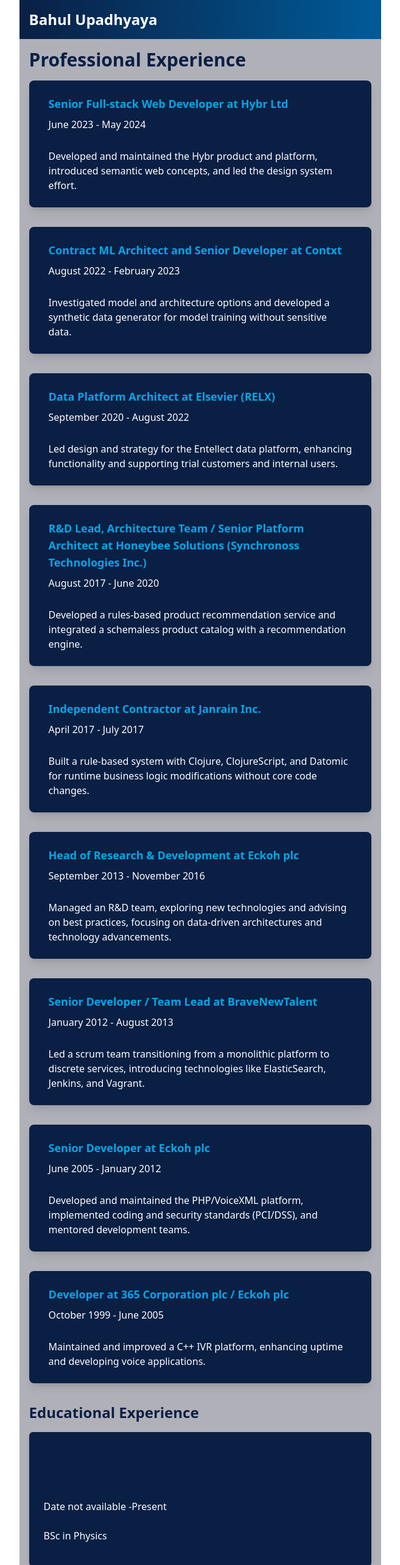
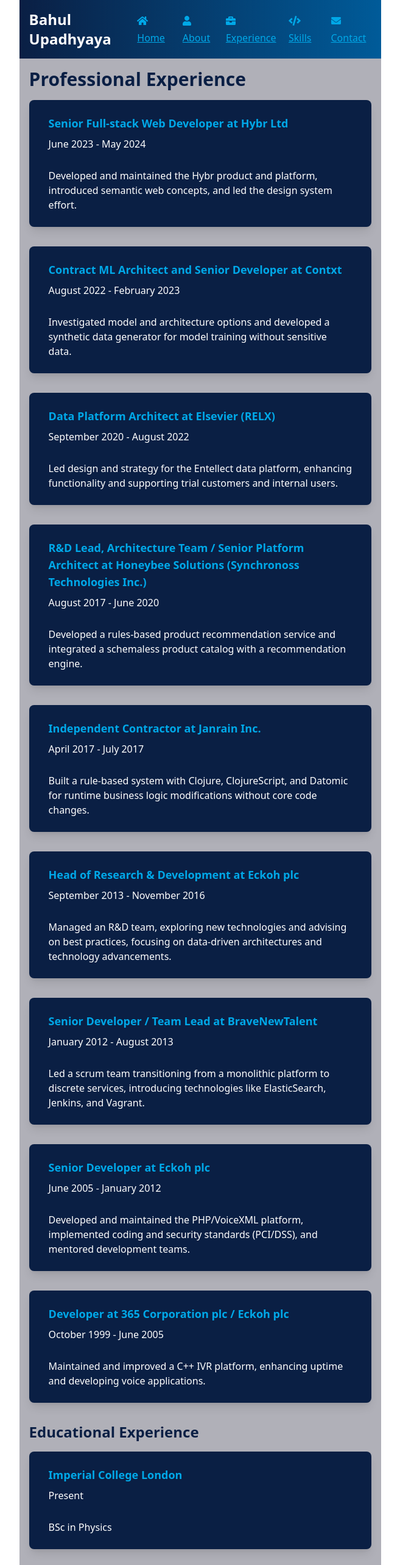
Before and after one commit to bahulneel/bahulneel.github.io, a Next.js app: page /experience in a window 1280 px wide. Shown: the top 2566 px of the page at 61% size, without its empty margins (311-968 px from the left). Built offline with nearby package versions, Linux system fonts and the light colour scheme.

Commit message:
Fix styleing

```diff
--- a/components/Education.js
+++ b/components/Education.js
@@ -11,13 +11,12 @@
   return (
     <>
       {cv.education.map((education, index) => (
-        <div key={index} className="bg-primary-darkBlue px-6 pt-1 pb-4 rounded-md shadow-md mb-6 text-accent-white">
-          <h2 className="text-2xl font-semibold text-accent-orange">{education.institution}</h2>
-          <p className="text-accent-white mb-1">
-            {education.startDate ? formatDate(education.startDate) : 'Date not available'} -
-            {education.endDate ? formatDate(education.endDate) : 'Present'}
+        <div key={index} className="bg-primary-darkBlue px-8 py-6 rounded-lg shadow-lg mb-8 text-accent-white flex flex-col">
+          <h2 className="text-accent-lightBlue text-lg mb-2 mt-0">{education.institution}</h2>
+          <p className="text-base mb-2">
+            {education.startDate && formatDate(education.startDate)}{education.startDate && education.endDate ? ' - ' : ''}{education.endDate ? formatDate(education.endDate) : 'Present'}
           </p>
-          <p className="text-accent-white">{education.studyType ? `${education.studyType} in ${education.area}` : 'Degree not specified'}</p>
+          <p className="text-base mb-0">{education.studyType ? `${education.studyType} in ${education.area}` : 'Degree not specified'}</p>
         </div>
       ))}
     </>
--- a/components/Header.js
+++ b/components/Header.js
@@ -11,7 +11,7 @@
     <header className="bg-gradient-to-r from-gradient-start to-gradient-end p-4 text-accent-white">
       <nav className="container mx-auto flex justify-between items-center">
         <div className="text-2xl font-bold">Bahul Upadhyaya</div>
-        <div className={`relative ${isMenuOpen ? 'block' : 'hidden'}`}>
+        <div className={`relative ${isMenuOpen ? 'block' : 'hidden'} md:block`}>
           <button className="absolute top-0 right-0 text-accent-lightBlue md:hidden" onClick={() => setIsMenuOpen(!isMenuOpen)}>
             <FontAwesomeIcon icon={faTimes} />
           </button>
--- a/pages/_app.js
+++ b/pages/_app.js
@@ -2,6 +2,7 @@
 import Header from '../components/Header';
 import Footer from '../components/Footer';
 import { useEffect } from 'react';
+import Head from 'next/head';
 
 function MyApp({ Component, pageProps }) {
   useEffect(() => {
@@ -10,6 +11,9 @@
 
   return (
     <>
+      <Head>
+        <meta name="viewport" content="width=device-width, initial-scale=1, minimum-scale=1, maximum-scale=1, user-scalable=no" />
+      </Head>
       <Header />
       <Component {...pageProps} />
       <Footer />
--- a/tailwind.config.js
+++ b/tailwind.config.js
@@ -45,6 +45,9 @@
       backgroundImage: theme => ({
         'gradient-to-r': `linear-gradient(to right, ${theme('colors.gradient.start')}, ${theme('colors.gradient.end')})`,
       }),
+      screens: {
+        '2k': '2736px',  // Adding a breakpoint for high DPI screens like the Surface Pro 7
+      }
     },
   },
   plugins: [
```
